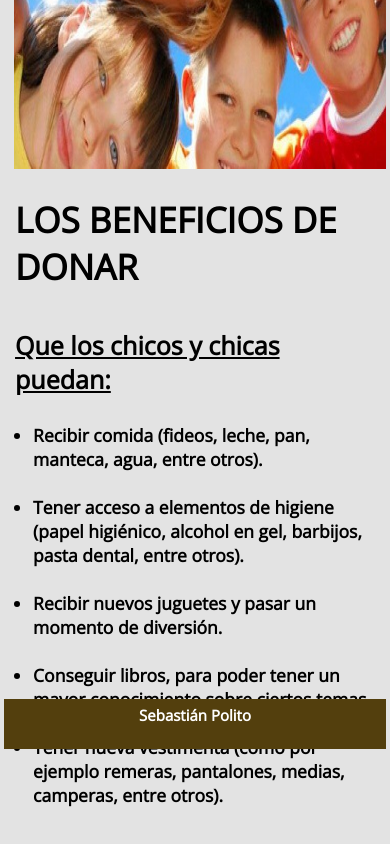
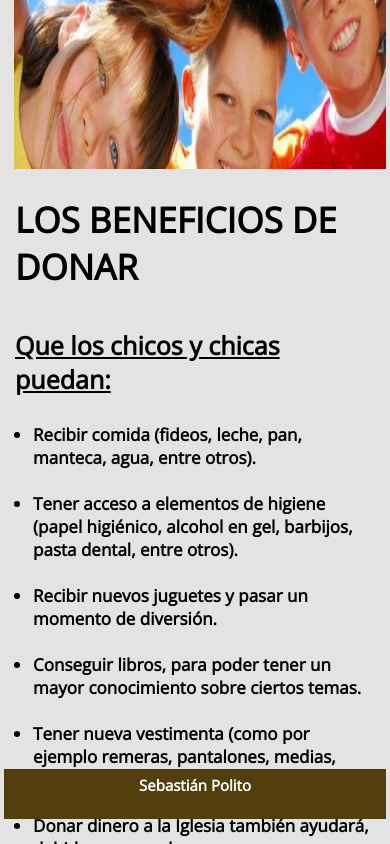
Before and after one commit to prueva123/prueva, a plain HTML site: page index.html in a window 390 px wide. Shown: the part 1156-2000 px from the top of the page. Drawn offline with nearby package versions, Linux system fonts and the light colour scheme.

Commit message:
Add files via upload

```diff
--- a/css/estilo1.css
+++ b/css/estilo1.css
@@ -93,10 +93,10 @@ body{
 
 .main ul{
   color: #000;
-  font-size: 25px;
+  font-size: 19px;
   font-weight: bold;
   margin-top: 27px;
-  margin-bottom: 38px;
+  margin-bottom: 30px;
   padding-left: 10%;
 }
 
@@ -189,11 +189,16 @@ grid-template:
 "header 	   header 	 header" 	   150px
 "navbar      sidebar   main"       auto
 "footer      footer    footer" 		 80px /
-400px 		   0.6fr		 0.5fr
+400px 		   0.8fr		 0.5fr
 	}
 
 .header{
 font-size: 30px;
+}
+
+.navbar h2{
+font-size: 30px;
+margin-top: 15%;
 }
 
 @media (max-width: 1400px) {
@@ -201,7 +206,7 @@ font-size: 30px;
 grid-template:
 "header 	  header 		  header" 	150px
 "navbar     sidebar     sidebar"  400px
-"navbar     main        main"     500px
+"navbar     main        main"     550px
 "footer     footer      footer" 	80px /
 400px 		  0.8fr		    0.3fr
 	}
@@ -255,7 +260,7 @@ margin-top: 7%;
 grid-template:
 "header     header      header"   150px
 "navbar     sidebar     sidebar"  400px
-"navbar     main        main"     500px
+"navbar     main        main"     550px
 "footer     footer      footer"   80px /
 400px       0.8fr       0.3fr
   }
@@ -297,7 +302,7 @@ margin-top: 7%;
 
 .main ul{
   color: #000;
-  font-size: 19px;
+  font-size: 18px;
   font-weight: bold;
   margin-top: 25px;
   margin-bottom: 38px;
@@ -309,7 +314,7 @@ margin-top: 7%;
 grid-template:
 "header 	  header" 		  160px
 "navbar     sidebar"		  auto
-"main       main"		      490px
+"main       main"		      510px
 "footer     footer" 			50px /
 48%			    1fr
 	}
@@ -361,7 +366,7 @@ width: auto;
 
 .main ul{
   color: #000;
-  font-size: 19px;
+  font-size: 18px;
   font-weight: bold;
   margin-top: 27px;
   margin-bottom: 38px;
@@ -377,7 +382,7 @@ grid-template:
 "navbar     sidebar"		auto
 "main       main"		    520px
 "footer 		footer" 		50px /
-48%			    1fr
+46%			    1fr
 	}
 
 .header{
@@ -390,7 +395,6 @@ grid-template:
 	text-align: center;
 	background-color: #0d6e0d;
 }
-
 
 .header img{
   width: 350px;
@@ -427,7 +431,7 @@ width: auto;
 
 .main ul{
   color: #000;
-  font-size: 19px;
+  font-size: 17px;
   font-weight: bold;
   margin-top: 27px;
   margin-bottom: 38px;
@@ -441,9 +445,9 @@ width: auto;
 .grid-container{
 grid-template:
 "header" 		  175px
-"navbar"	    640px
+"navbar"	    750px
 "sidebar" 		400px
-"main"		    500px
+"main"		    570px
 "footer" 			50px /
 1fr
 }
@@ -459,6 +463,11 @@ float: none;
 width: 51%;
 padding-top: 6%;
 padding-bottom: 3px;
+}
+
+.navbar h2{
+  font-weight: bold;
+  margin-top: 35px;
 }
 
 .main h1{
@@ -494,7 +503,7 @@ grid-template:
 "header" 		  175px
 "navbar"	    750px
 "sidebar" 		400px
-"main"		    530px
+"main"		    600px
 "footer" 			50px /
 1fr
 }
@@ -539,7 +548,7 @@ margin:20px;
 
 .main ul{
   color: #000;
-  font-size: 17.5px;
+  font-size: 17px;
   font-weight: bold;
   margin-top: 27px;
   margin-bottom: 38px;
--- a/css/estilo2.css
+++ b/css/estilo2.css
@@ -374,7 +374,7 @@ grid-template:
 "navbar" 		450px
 "main"			400px
 "main2"			400px
-"footer" 			50px /
+"footer" 		50px /
 1fr
 }
 
--- a/index.html
+++ b/index.html
@@ -21,7 +21,7 @@
 		<br>
 		<label><a style="color: #0d6e0d">Correo</a></label>
 		<br>
-		<input class="caja" type="text" placeholder="ej. sebastianpolito@gmail.com" required>
+		<input class="caja" type="text" placeholder="ej. nedflanders@gmail.com" required>
 		<br>
 		<label><a style="color: #0d6e0d">Dirección</a></label>
 		<br>
@@ -56,6 +56,8 @@
 	<li>  Conseguir libros, para poder tener un mayor conocimiento sobre ciertos temas.	</li>
 	<br>
 	<li>  Tener nueva vestimenta (como por ejemplo remeras, pantalones, medias, camperas, entre otros).	</li>
+	<br>
+	<li>  Donar dinero a la Iglesia también ayudará, debido a que podremos comprar elementos para los chicos y chicas.	</li>
 	<br></h3>
 
 	</ul>
```
